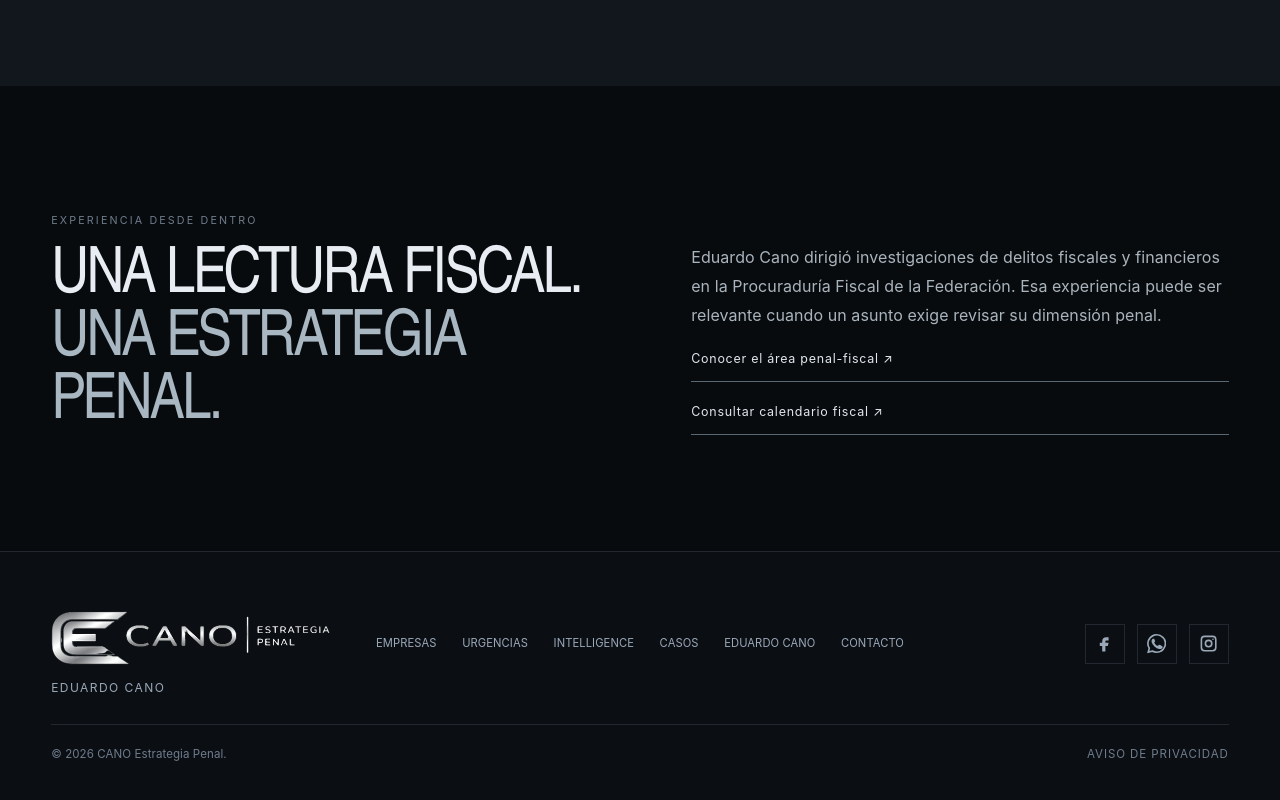
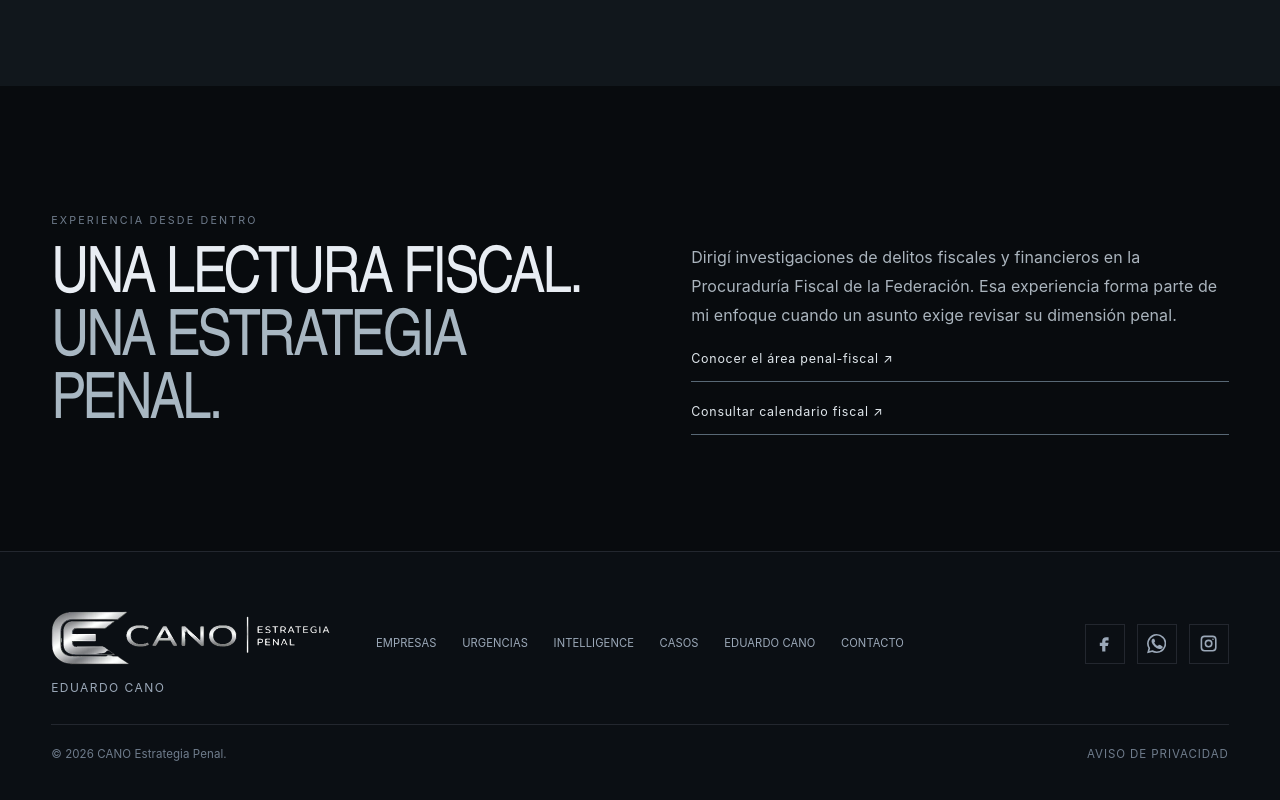
Before and after one commit to josuechavando350-png/nexus-engine, a Next.js app in the folder apps/cano-penal/: page /guias/requerimiento-sat-riesgo-penal in a window 1280 px wide. Shown: the part 1602-2402 px from the top of the page. Built offline with nearby package versions, Linux system fonts and the light colour scheme.

Commit message:
preview(cano): use first-person voice in SAT guide

```diff
--- a/apps/cano-penal/src/app/guias/requerimiento-sat-riesgo-penal/page.tsx
+++ b/apps/cano-penal/src/app/guias/requerimiento-sat-riesgo-penal/page.tsx
@@ -22,6 +22,6 @@ export default function SatGuidePage(){
       </div>
     </section>
     <section className="cp-sat-questions"><div className="cp-wrap"><div className="cp-sat-questions-heading"><span>LECTURA DEL CONTEXTO</span><h2>Qué conviene ubicar <em>primero.</em></h2></div><div className="cp-sat-question-list">{signals.map(([title,copy])=><article key={title}><h3>{title}</h3><p>{copy}</p></article>)}</div></div></section>
-    <section className="cp-sat-next"><div className="cp-wrap"><div><p className="cp-eyebrow">Experiencia desde dentro</p><h2>Una lectura fiscal.<br/><em>Una estrategia penal.</em></h2></div><div><p>Eduardo Cano dirigió investigaciones de delitos fiscales y financieros en la Procuraduría Fiscal de la Federación. Esa experiencia puede ser relevante cuando un asunto exige revisar su dimensión penal.</p><Link href="/areas/delitos-fiscales-y-financieros">Conocer el área penal-fiscal ↗</Link><Link href="/herramientas/calendario-fiscal">Consultar calendario fiscal ↗</Link></div></div></section>
+    <section className="cp-sat-next"><div className="cp-wrap"><div><p className="cp-eyebrow">Experiencia desde dentro</p><h2>Una lectura fiscal.<br/><em>Una estrategia penal.</em></h2></div><div><p>Dirigí investigaciones de delitos fiscales y financieros en la Procuraduría Fiscal de la Federación. Esa experiencia forma parte de mi enfoque cuando un asunto exige revisar su dimensión penal.</p><Link href="/areas/delitos-fiscales-y-financieros">Conocer el área penal-fiscal ↗</Link><Link href="/herramientas/calendario-fiscal">Consultar calendario fiscal ↗</Link></div></div></section>
   </PageShell>;
 }
```
